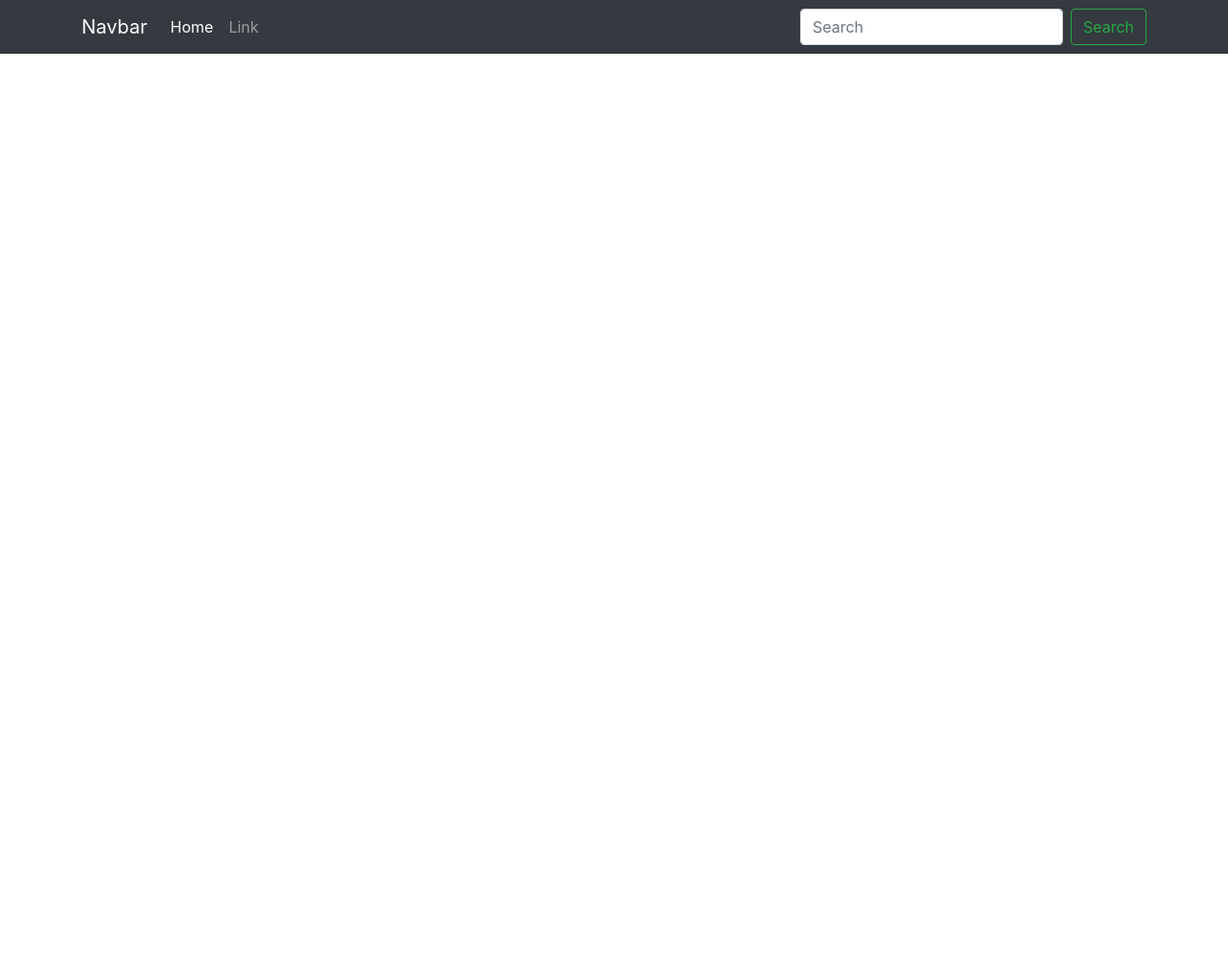
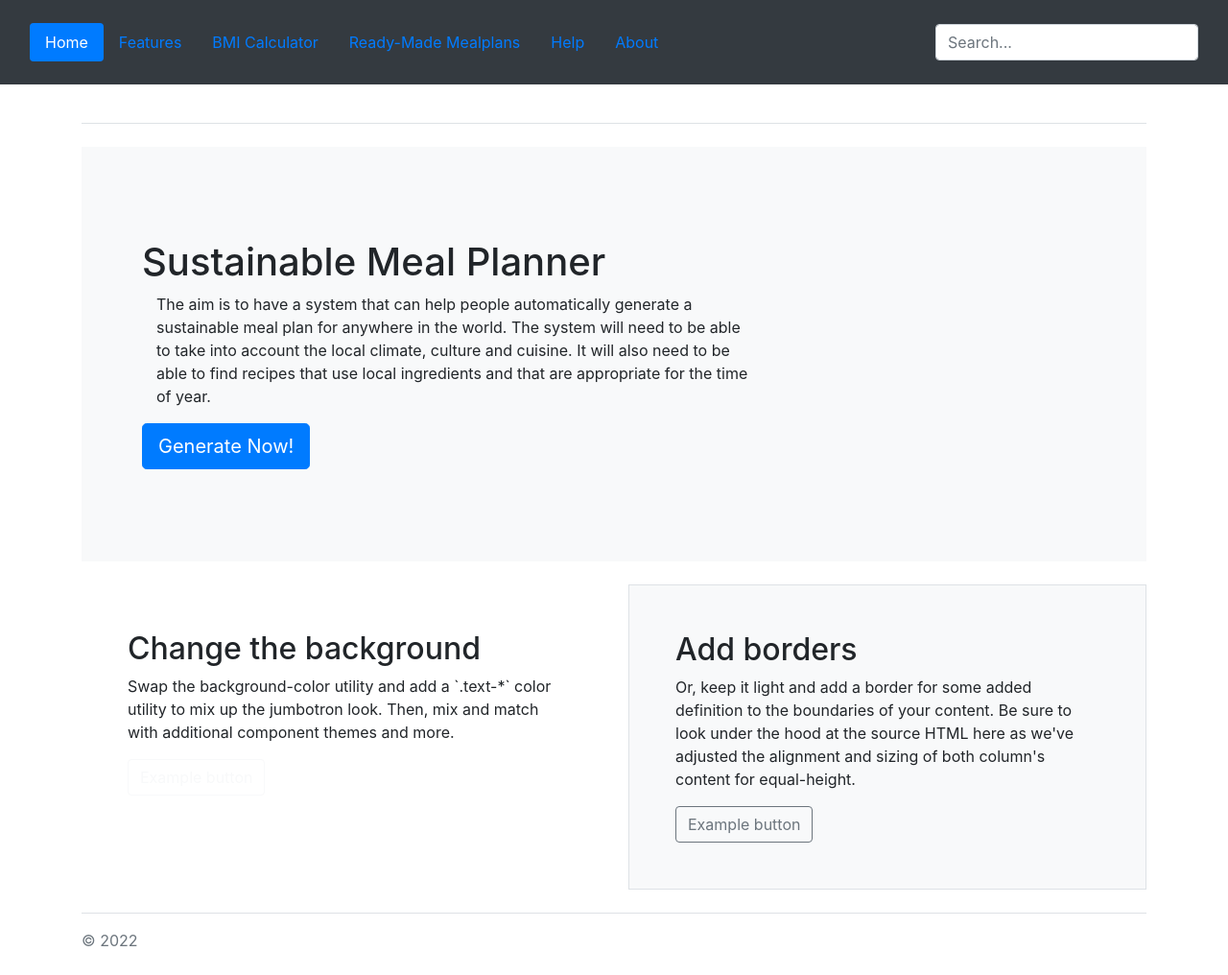
Before and after one commit to lilacchio/Meal.AI-Hackathon-, a Django app: page / in a window 1280 px wide. Shown: the whole page at 96% size. Before the commit the page ends 56 px from the top, so only its background shows below. Run offline with Django 4.2, Linux system fonts and the light colour scheme; some libraries are stand-ins or nearby versions.

Commit message:
updated homepage

```diff
--- a/backend/src/templates/index.html
+++ b/backend/src/templates/index.html
@@ -1,33 +1,200 @@
 {% load static %}
 
-<link rel="stylesheet" href="{% static 'css/bootstrap.min.css' %}">
-<link rel="stylesheet" href="{% static 'fa/css/all.min.css' %}">
-<script src="{% static 'js/bootstrap.min.js' %}"></script>
+<head>
+    <meta charset="UTF-8">
+    <meta name="viewport" content="width=device-width, initial-scale=1.0">
+    <meta http-equiv="X-UA-Compatible" content="ie=edge">
+    <link rel="stylesheet" href="{% static 'css/bootstrap.min.css' %}">
+    <link rel="stylesheet" href="{% static 'fa/css/all.min.css' %}">
+    <script src="{% static 'js/bootstrap.min.js' %}"></script>
+    <title>Meal.AI | Sustainable Meal Planner</title>
+    <link href="headers.css" rel="stylesheet">
+
+    <style>
+      .bd-placeholder-img {
+        font-size: 1.125rem;
+        text-anchor: middle;
+        -webkit-user-select: none;
+        -moz-user-select: none;
+        user-select: none;
+      }
+
+      @media (min-width: 768px) {
+        .bd-placeholder-img-lg {
+          font-size: 3.5rem;
+        }
+      }
+
+      .b-example-divider {
+        height: 3rem;
+        background-color: rgba(0, 0, 0, .1);
+        border: solid rgba(0, 0, 0, .15);
+        border-width: 1px 0;
+        box-shadow: inset 0 .5em 1.5em rgba(0, 0, 0, .1), inset 0 .125em .5em rgba(0, 0, 0, .15);
+      }
+
+      .b-example-vr {
+        flex-shrink: 0;
+        width: 1.5rem;
+        height: 100vh;
+      }
+
+      .bi {
+        vertical-align: -.125em;
+        fill: currentColor;
+      }
+
+      .nav-scroller {
+        position: relative;
+        z-index: 2;
+        height: 2.75rem;
+        overflow-y: hidden;
+      }
+
+      .nav-scroller .nav {
+        display: flex;
+        flex-wrap: nowrap;
+        padding-bottom: 1rem;
+        margin-top: -1px;
+        overflow-x: auto;
+        text-align: center;
+        white-space: nowrap;
+        -webkit-overflow-scrolling: touch;
+      }
+
+      <style>
+        .bd-placeholder-img {
+          font-size: 1.125rem;
+          text-anchor: middle;
+          -webkit-user-select: none;
+          -moz-user-select: none;
+          user-select: none;
+        }
+
+        @media (min-width: 768px) {
+          .bd-placeholder-img-lg {
+            font-size: 3.5rem;
+          }
+        }
+
+        .b-example-divider {
+          height: 3rem;
+          background-color: rgba(0, 0, 0, .1);
+          border: solid rgba(0, 0, 0, .15);
+          border-width: 1px 0;
+          box-shadow: inset 0 .5em 1.5em rgba(0, 0, 0, .1), inset 0 .125em .5em rgba(0, 0, 0, .15);
+        }
+
+        .b-example-vr {
+          flex-shrink: 0;
+          width: 1.5rem;
+          height: 100vh;
+        }
+
+        .bi {
+          vertical-align: -.125em;
+          fill: currentColor;
+        }
+
+        .nav-scroller {
+          position: relative;
+          z-index: 2;
+          height: 2.75rem;
+          overflow-y: hidden;
+        }
+
+        .nav-scroller .nav {
+          display: flex;
+          flex-wrap: nowrap;
+          padding-bottom: 1rem;
+          margin-top: -1px;
+          overflow-x: auto;
+          text-align: center;
+          white-space: nowrap;
+          -webkit-overflow-scrolling: touch;
+        }
+      </style>
+    </style>
+
+</head>
+
+<nav class="navbar navbar-expand-lg bg-dark">
+
+    <div class="container">
+
+        <header class="d-flex justify-content-center py-3">
+          <ul class="nav nav-pills">
+            <li class="nav-item"><a href="#" class="nav-link active" aria-current="page">Home</a></li>
+            <li class="nav-item"><a href="/features" class="nav-link">Features</a></li>
+            <li class="nav-item"><a href="/bmi" class="nav-link">BMI Calculator</a></li>
+            <li class="nav-item"><a href="/premade" class="nav-link">Ready-Made Mealplans</a></li>
+            <li class="nav-item"><a href="/help" class="nav-link">Help</a></li>
+            <li class="nav-item"><a href="/about" class="nav-link">About</a></li>
+          </ul>
+        </header>
+      </div>
+
+    <form class="col-12 col-lg-auto mb-3 mb-lg-0 me-lg-3" role="search">
+        <input type="search" class="form-control form-control-dark text-bg-dark" placeholder="Search..." aria-label="Search">
+    </form>
+    </nav>
+
 
 <body>
+<main>
 
-    <nav class="navbar navbar-expand-lg navbar-dark bg-dark">
-        <div class="container">
-            <a class="navbar-brand" href="#">Navbar</a>
-            <button class="navbar-toggler" type="button" data-toggle="collapse" data-target="#navbarSupportedContent"
-                aria-controls="navbarSupportedContent" aria-expanded="false" aria-label="Toggle navigation">
-                <span class="navbar-toggler-icon"></span>
-            </button>
-            <div class="collapse navbar-collapse" id="navbarSupportedContent">
-                <ul class="navbar-nav mr-auto">
-                    <li class="nav-item active">
-                        <a class="nav-link" href="#">Home <span class="sr-only">(current)</span></a>
-                    </li>
-                    <li class="nav-item">
-                        <a class="nav-link" href="#">Link</a>
-                    </li>
-                </ul>
-                <form class="form-inline my-2 my-lg-0">
-                    <input class="form-control mr-sm-2" type="search" placeholder="Search" aria-label="Search">
-                    <button class="btn btn-outline-success my-2 my-sm-0" type="submit">Search</button>
-                </form>
-            </div>
+  <div class="container py-4">
+    <header class="pb-3 mb-4 border-bottom">
+    </header>
+
+
+    <div class="p-5 mb-4 bg-light rounded-3">
+      <div class="container-fluid py-5">
+        <h1 class="display-5 fw-bold">Sustainable Meal Planner</h1>
+        <p class="col-md-8 fs-4">The aim is to have a system that can help people automatically generate a sustainable meal plan for anywhere in the world. The system will need to be able to take into account the local climate, culture and cuisine. It will also need to be able to find recipes that use local ingredients and that are appropriate for the time of year.</p>
+        <button class="btn btn-primary btn-lg" type="button" data-bs-toggle="modal" data-bs-target="#generate">Generate Now!</button>
+      </div>
+    </div>
+
+<div class="modal fade" id="generate" tabindex="-1" aria-labelledby="generateModalLabel" aria-hidden="true">
+  <div class="modal-dialog">
+    <div class="modal-content rounded-4 shadow">
+      <div class="modal-header">
+        <h1 class="modal-title fs-5" id="generateModalLabel">Modal title</h1>
+        <button type="button" class="btn-close" data-bs-dismiss="modal" aria-label="Close"></button>
+      </div>
+      <div class="modal-body">
+        ...
+      </div>
+      <div class="modal-footer">
+        <button type="button" class="btn btn-secondary" data-bs-dismiss="modal">Close</button>
+        <button type="button" class="btn btn-primary">Save changes</button>
+      </div>
+    </div>
+  </div>
+</div>
+
+    <div class="row align-items-md-stretch">
+      <div class="col-md-6">
+        <div class="h-100 p-5 text-bg-dark rounded-3">
+          <h2>Change the background</h2>
+          <p>Swap the background-color utility and add a `.text-*` color utility to mix up the jumbotron look. Then, mix and match with additional component themes and more.</p>
+          <button class="btn btn-outline-light" type="button">Example button</button>
         </div>
-    </nav>
+      </div>
+      <div class="col-md-6">
+        <div class="h-100 p-5 bg-light border rounded-3">
+          <h2>Add borders</h2>
+          <p>Or, keep it light and add a border for some added definition to the boundaries of your content. Be sure to look under the hood at the source HTML here as we've adjusted the alignment and sizing of both column's content for equal-height.</p>
+          <button class="btn btn-outline-secondary" type="button">Example button</button>
+        </div>
+      </div>
+    </div>
 
+    <footer class="pt-3 mt-4 text-muted border-top">
+      &copy; 2022
+    </footer>
+  </div>
+
+</main>
 </body>
```
